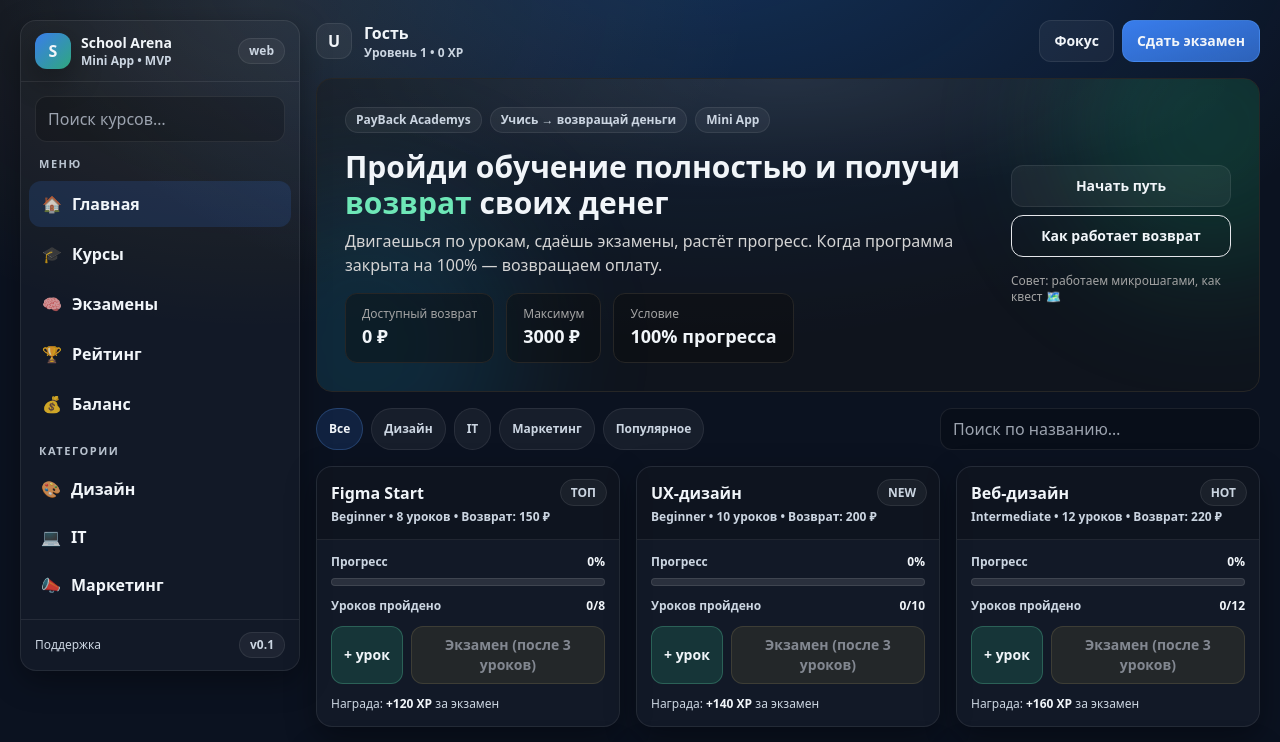
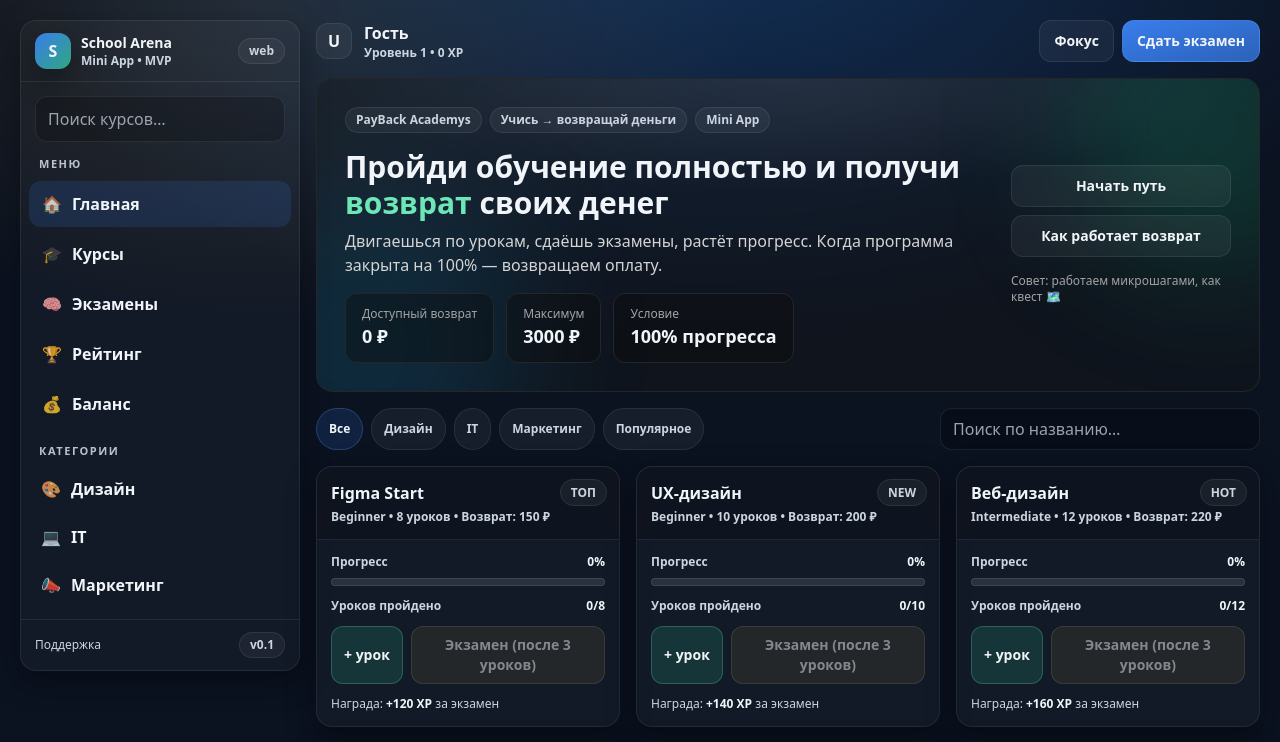
Before and after one commit to DIMADFDESWAFREW/CHCOOL, a Next.js app: page / in a window 1280 px wide. Shown: the top 742 px of the page. Built offline with nearby package versions, Linux system fonts and the light colour scheme.

Commit message:
Update HeroBanner.tsx

```diff
--- a/components/HeroBanner.tsx
+++ b/components/HeroBanner.tsx
@@ -66,7 +66,7 @@ export function HeroBanner({
           <Button onClick={onStart} className="w-full">
             Начать путь
           </Button>
-          <Button variant="ghost" onClick={onOpenRules} className="w-full">
+          <Button variant="default" onClick={onOpenRules} className="w-full">
             Как работает возврат
           </Button>
 
```
